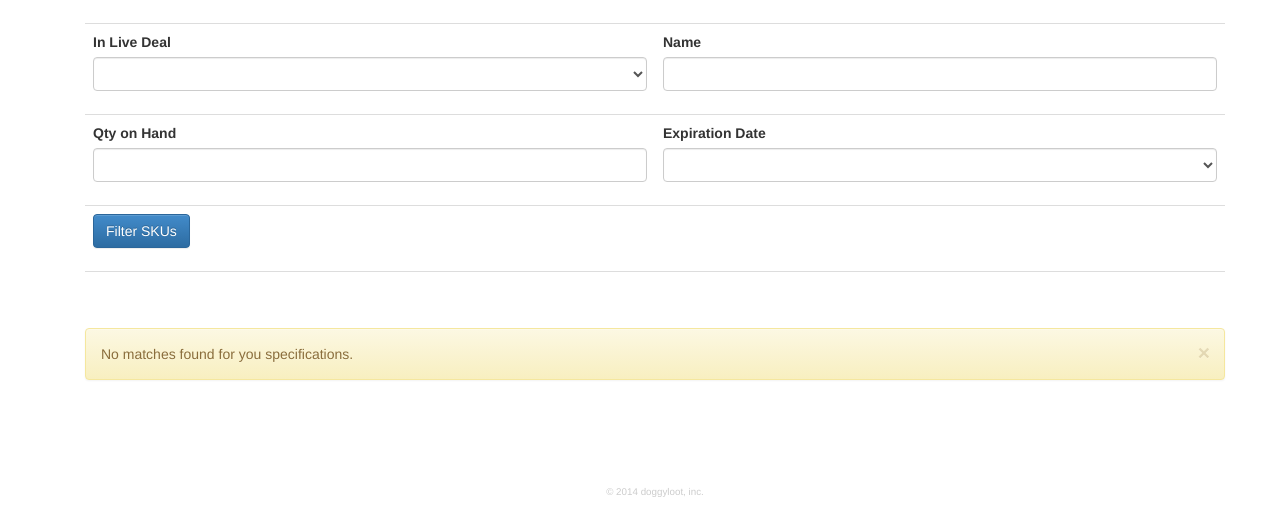
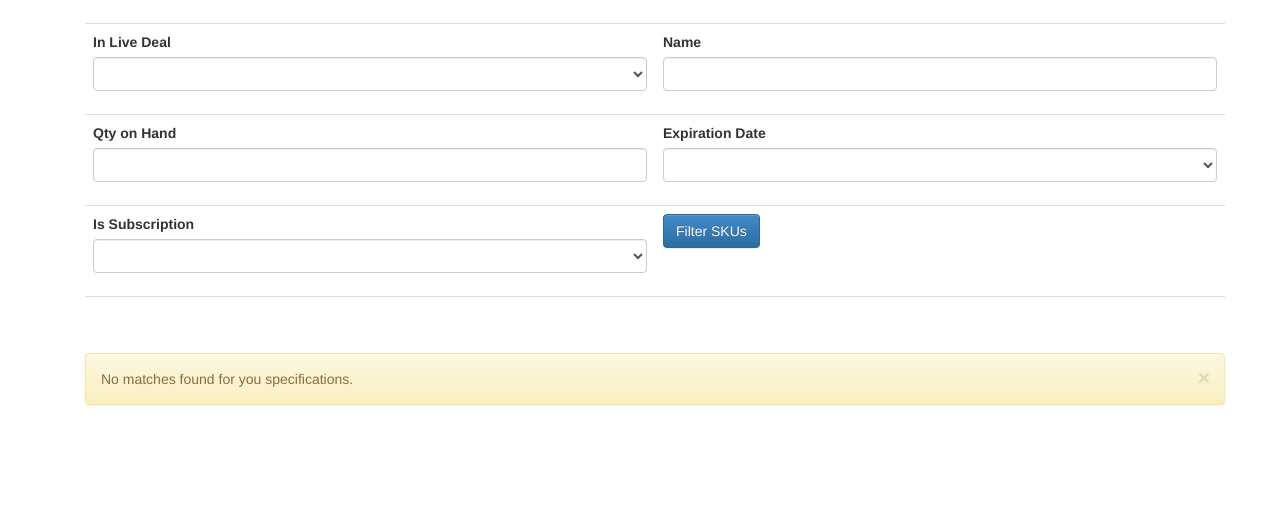
Before and after one commit to vforgione/dodger, a Django app: page /skus/table/ in a window 1280 px wide. Shown: the part 338-850 px from the top of the page. Run offline with Django 3.2, Linux system fonts and the light colour scheme; a user stored in the database is signed in; data comes from the database, SQL or seed files in the repository; data that the repository does not hold is empty; parts of the project's set-up code (start-up, migrations or seed data) failed here and were passed over; some libraries are stand-ins or nearby versions.

Commit message:
added subscription filter to sku table/export

```diff
--- a/app/templates/app/sku__table.html
+++ b/app/templates/app/sku__table.html
@@ -92,12 +92,15 @@
     <tr>
       <td class="col-lg-6">
         <div class="form-group">
-          <input type="submit" class="btn btn-primary" value="Filter SKUs" />
+          <label for="in_live_deal">Is Subscription</label>
+          <select name="is_subscription" class="form-control">
+            <option></option><option value="0">No</option><option value="1">Yes</option>
+          </select>
         </div>
       </td>
       <td class="col-lg-6">
         <div class="form-group">
-          &nbsp;
+          <input type="submit" class="btn btn-primary" value="Filter SKUs" />
         </div>
       </td>
     </tr>
--- a/app/views.py
+++ b/app/views.py
@@ -649,6 +649,7 @@ def filter_skus(request):
     name = request.GET.get('name', None)  # icontains
     quantity_on_hand = request.GET.get('quantity_on_hand', None)  # parse and apply filter
     expiration_date = request.GET.get('expiration_date', None)
+    subscription = request.GET.get('is_subscription', None)
 
     skus = Sku.objects.order_by('id')
     warnings = []
@@ -677,6 +678,10 @@ def filter_skus(request):
     if name:
         skus = skus.filter(name__icontains=name)
         params['Name'] = name
+
+    if subscription:
+        skus = skus.filter(is_subscription=subscription)
+        params['Is Subscription'] = subscription
 
     if quantity_on_hand:
         keywords = quantity_on_hand.split()
```
